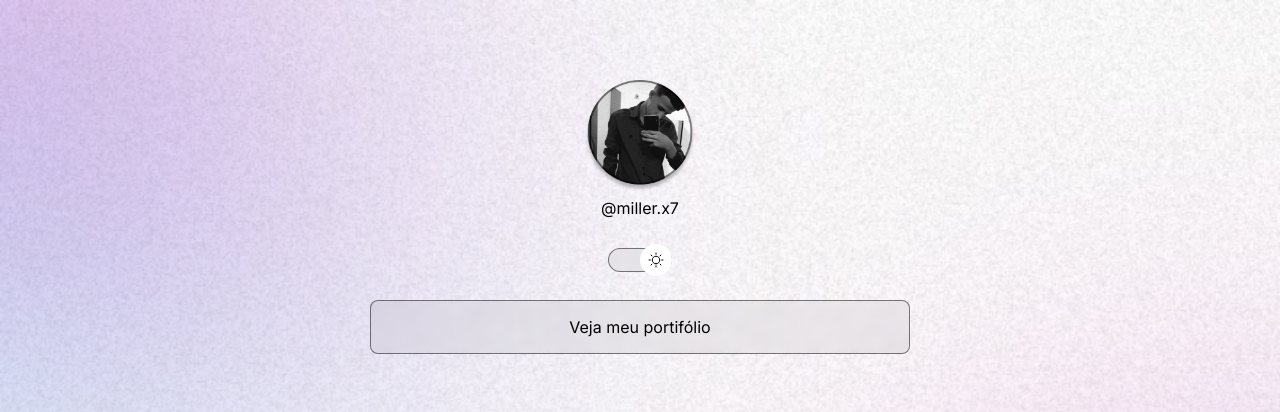
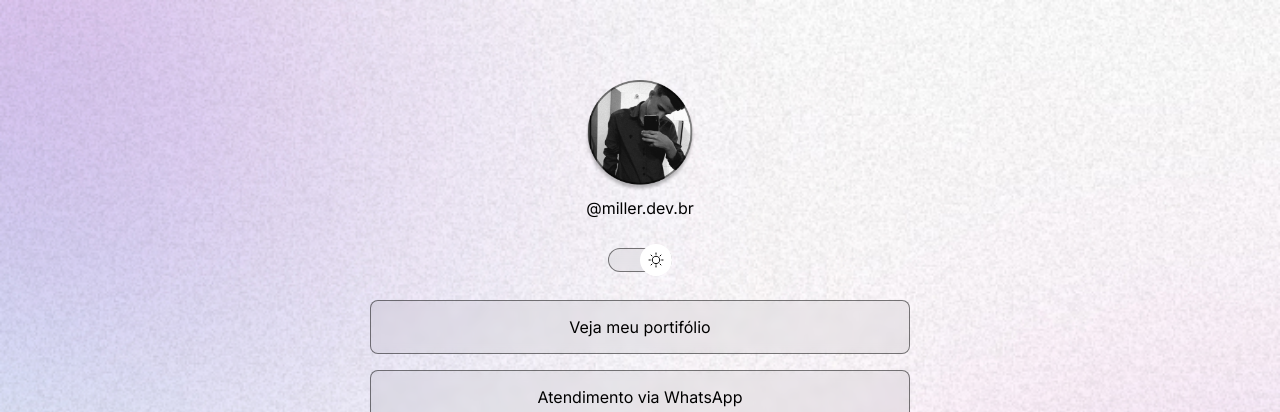
Before and after one commit to millerx7/DevLinks, a plain HTML site: page index.html in a window 1280 px wide. Shown: the top 412 px of the page. Drawn offline with nearby package versions, Linux system fonts and the light colour scheme; files whose address does not match are found by name.

Commit message:
Update index.html

```diff
--- a/index.html
+++ b/index.html
@@ -20,7 +20,7 @@
     <div id="container">
       <div id="profile">
         <img src="./img/avatar-light.png" alt="" />
-        <p>@miller.x7</p>
+        <p>@miller.dev.br</p>
       </div>
 
       <div id="switch" onclick="toggleMode()">
@@ -41,20 +41,20 @@
           <a href="https://millerdev.vercel.app/">Veja meu portifólio</a>
         </li>
 
-        <!-- <li>
-          <a href="#">Conheça o Explore</a>
-        </li> -->
+        <li>
+          <a href="https://wa.me/5583999697330?text=Ol%C3%A1!%20Gostaria%20de%20contratar%20o%20seu%20servi%C3%A7o.">Atendimento via WhatsApp</a>
+        </li>
       </ul>
       <div id="social-links">
         <a href="https://github.com/millerx7" targwt="_blank">
           <ion-icon name="logo-github"></ion-icon>
         </a>
 
-        <a href="https://www.instagram.com/miller.x7/" target="_blank">
+        <a href="https://www.instagram.com/miller.dev.br/" target="_blank">
           <ion-icon name="logo-instagram"></ion-icon>
         </a>
 
-        <!-- <a href="https://www.youtube.com/@Miller.x7" target="_blank">
+        <!-- <a href="https://www.youtube.com/@Miller.dev.br" target="_blank">
           <ion-icon name="logo-youtube"></ion-icon>
         </a> -->
 
```
